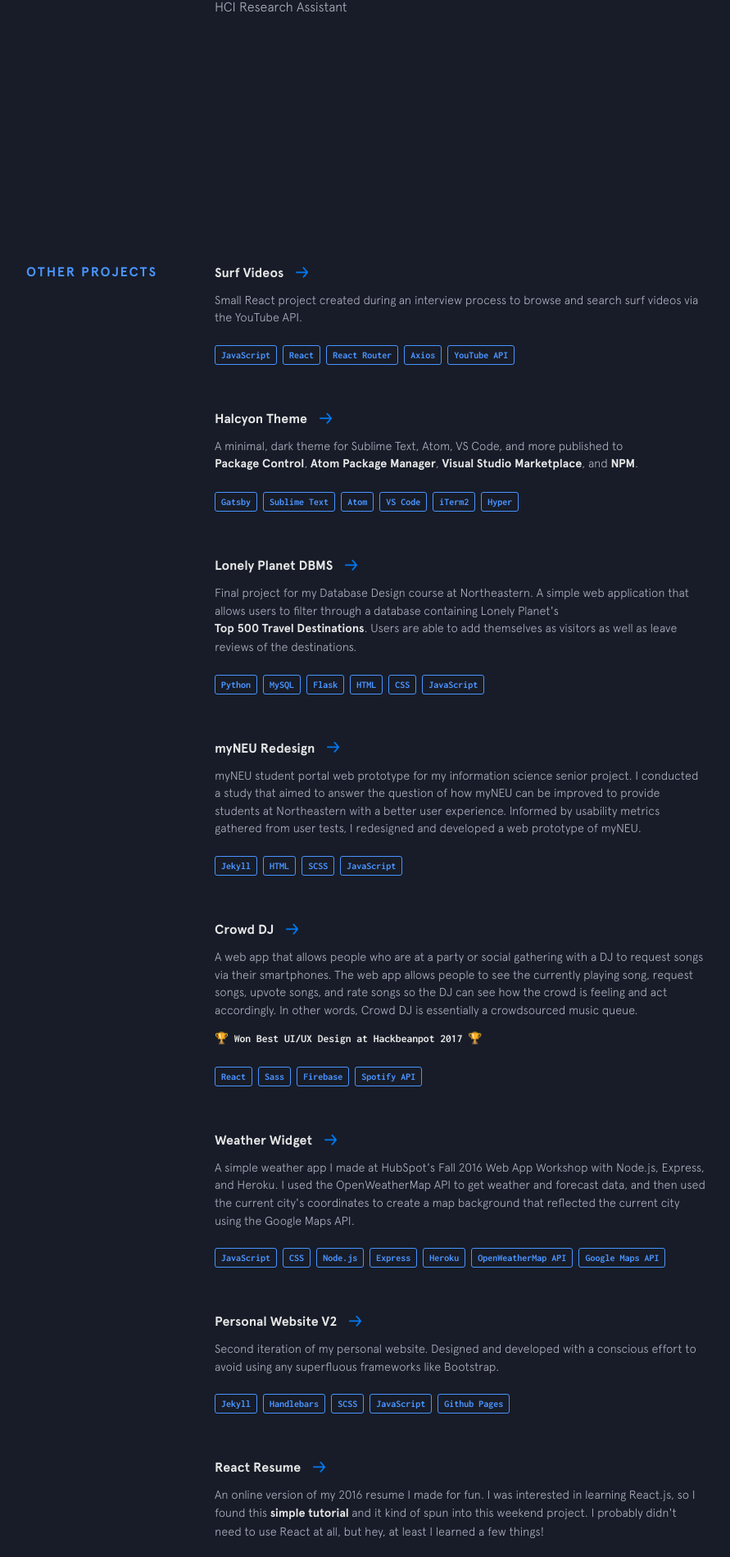
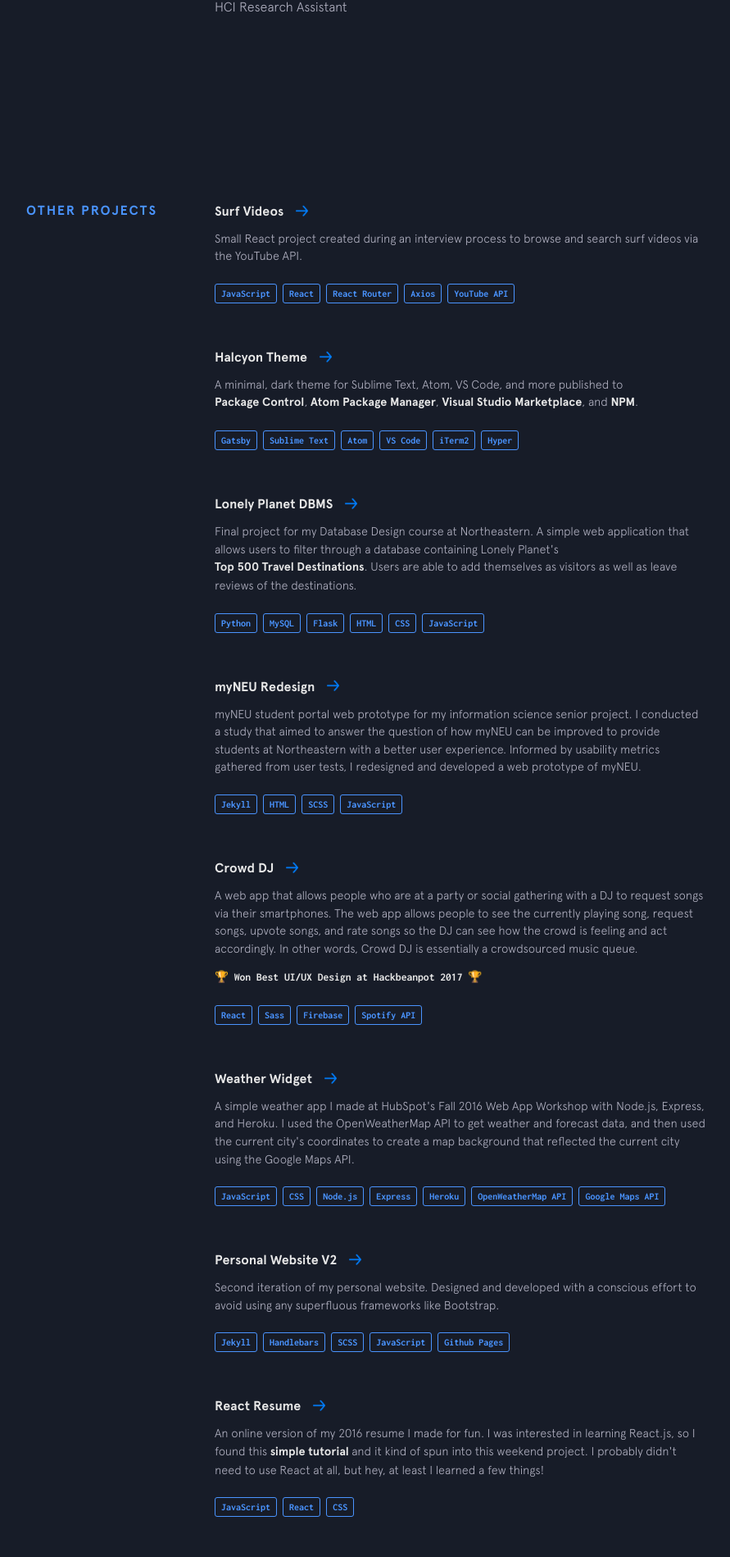
Before and after one commit to gomzyakov/gomzyakov.github.io, a Jekyll site: the page built from index.html, in a window 1280 px wide. Shown: the part 2409-4308 px from the top of the page at 82% size, without its empty margins (188-1079 px from the left). Built offline with Jekyll 4.4.1, drawn with Linux system fonts in a browser that asks for light colours; nearby versions of some CDN libraries.

Commit message:
Fix #13 Jobs margin

```diff
--- a/css/main.css
+++ b/css/main.css
@@ -667,10 +667,6 @@ strong {
   font-size: 0.9rem;
 }
 
-.experience .jobs {
-  margin-bottom: 100px;
-}
-
 .experience .job {
   margin-bottom: 25px;
 }
@@ -696,7 +692,7 @@ strong {
 
 .experience .job__time {
   font-size: 0.9rem;
-  font-family: 'Inconsolata', monospace;
+  font-family: "Inconsolata", monospace;
 }
 
 @media screen and (max-width: 480px) {
--- a/css/partials/_experience.scss
+++ b/css/partials/_experience.scss
@@ -1,7 +1,4 @@
 .experience {
-  .jobs {
-    margin-bottom: 100px;
-  }
   .job {
     margin-bottom: 25px;
     .time-place {
@@ -16,7 +13,7 @@
     }
     &__time {
       font-size: 0.9rem;
-      font-family: 'Inconsolata', monospace;
+      font-family: "Inconsolata", monospace;
       @include mobile {
         font-size: 0.8rem;
       }
```
Also changed, not shown: 1 other file.
